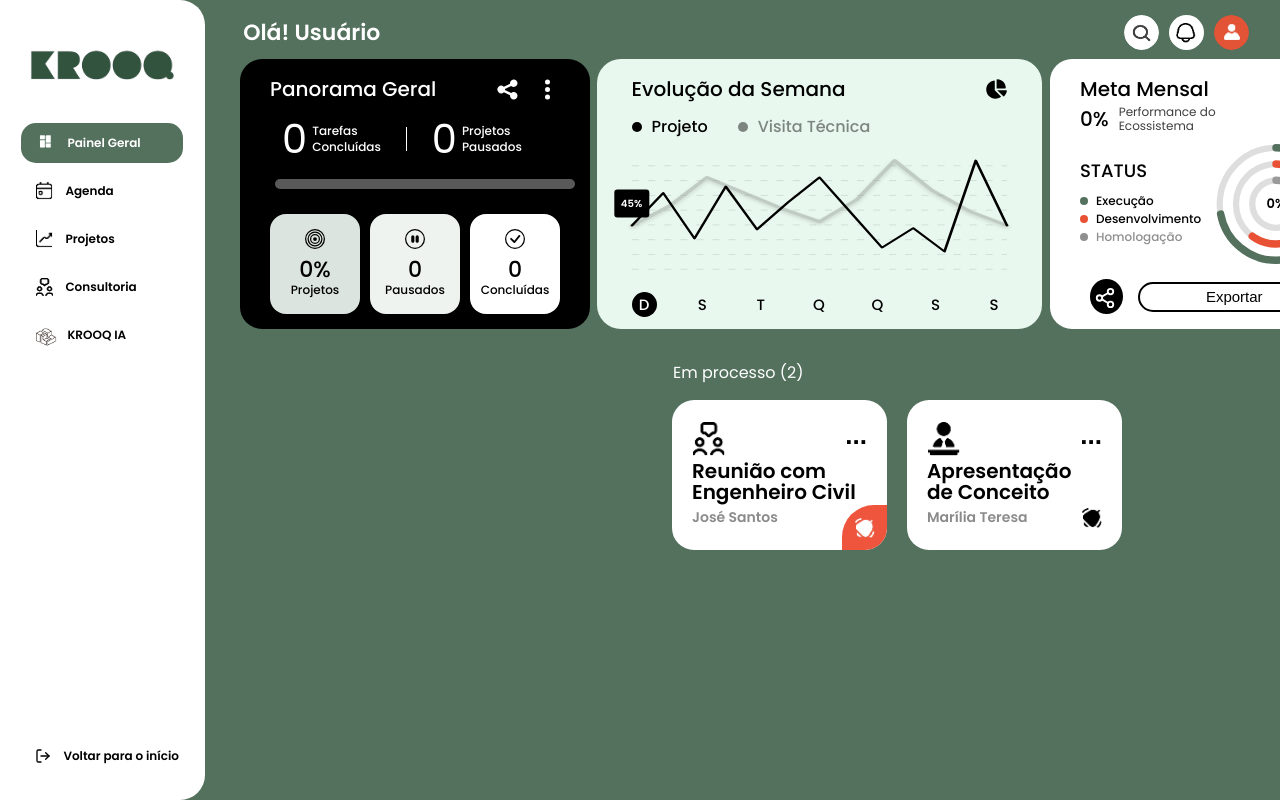
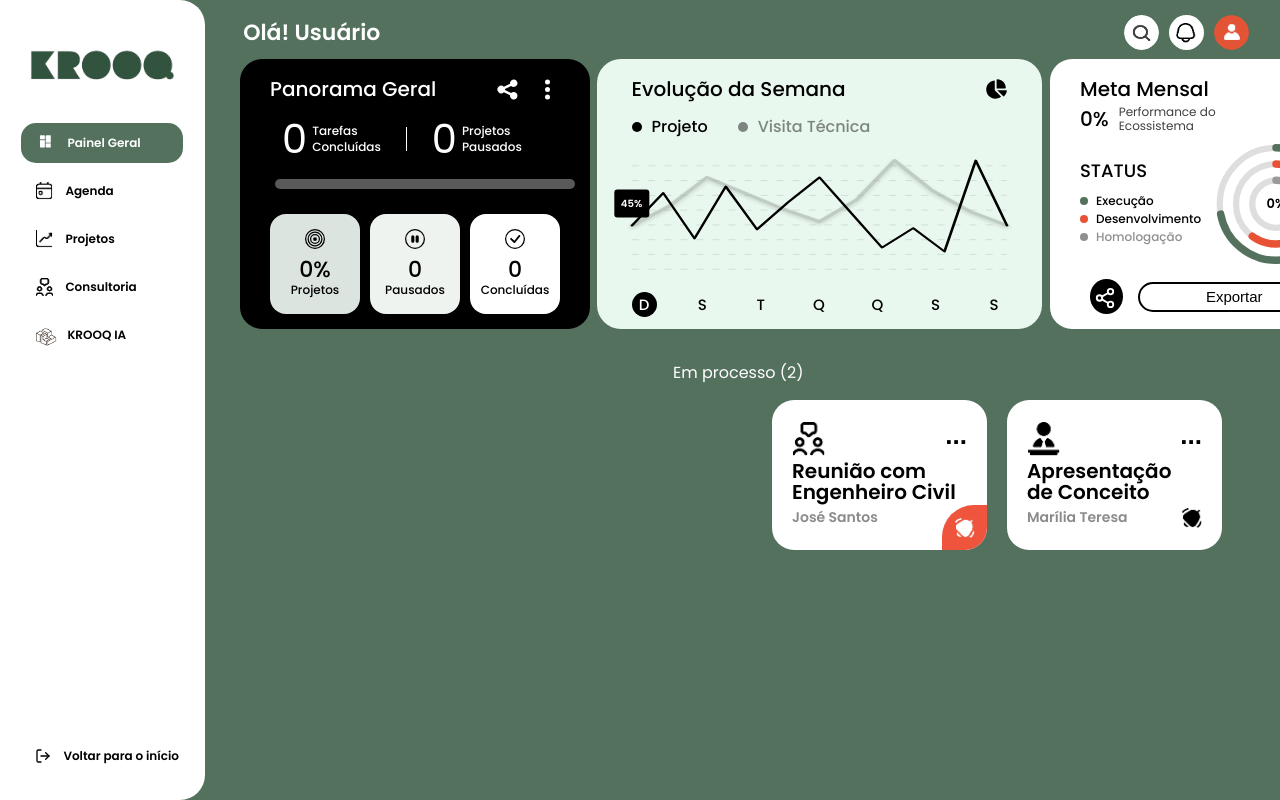
Before and after one commit to KROOQOFC/Front-End-KROOQ, a React (Vite) app in the folder krooq/: page /CentralCliente in a window 1280 px wide. Built offline with nearby package versions, Linux system fonts and the light colour scheme; no server answers.

Commit message:
ajusta a posição da área de Processos Cliente para melhor alinhamento

```diff
--- a/krooq/src/pages/CentralCliente/CentralCliente.css
+++ b/krooq/src/pages/CentralCliente/CentralCliente.css
@@ -31,7 +31,7 @@
 .AreaProcessosCliente {
   position: fixed;
   top: 400px;
-  left: 672px;
+  left: 772px;
   display: flex;
   gap: 20px;
 }
```
